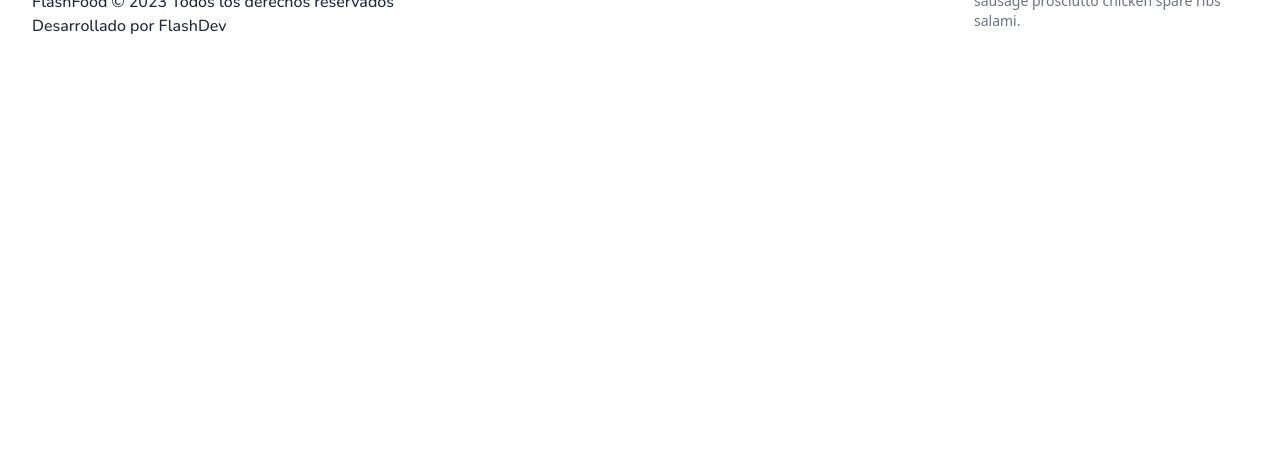
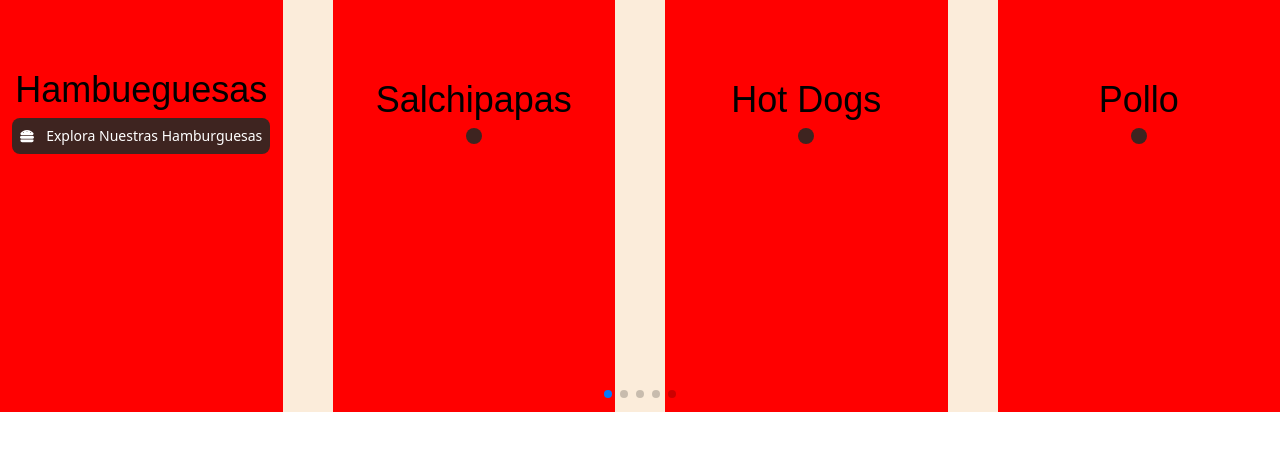
Before and after one commit to Dann-13/Paginas_ventas_Eve, a React (Vite) app in the folder client/: page / in a window 1280 px wide. Shown: the part 921-1375 px from the top of the page. Before the commit the page ends 991 px from the top, so only its background shows below. Built offline with nearby package versions, Linux system fonts and the light colour scheme; no server answers; a web font is replaced by a local one.

Commit message:
Sliders para categorias

```diff
--- a/client/package.json
+++ b/client/package.json
@@ -19,7 +19,8 @@
     "react-icons": "^4.12.0",
     "react-router-dom": "^6.15.0",
     "react-slick": "^0.29.0",
-    "slick-carousel": "^1.8.1"
+    "slick-carousel": "^1.8.1",
+    "swiper": "^11.0.5"
   },
   "devDependencies": {
     "@types/react": "^18.2.15",
--- /dev/null
+++ b/client/src/components/sections/ServicesSlider.jsx
@@ -0,0 +1,105 @@
+import React, { useRef, useState } from 'react';
+// Import Swiper React components
+import { Swiper, SwiperSlide } from 'swiper/react';
+import { FaHamburger, FaHotdog, FaPizzaSlice, FaDrumstickBite, FaBacon, FaCheese, FaGlassWhiskey } from "react-icons/fa";
+
+
+// Import Swiper styles
+import 'swiper/css';
+import 'swiper/css/pagination';
+
+import '../../index.css'
+// import required modules
+import { Pagination } from 'swiper/modules';
+import { Link } from 'react-router-dom';
+const serviceData = [
+    {
+        title: 'Hambueguesas',
+        icon: <FaHamburger />,
+        button: <Link to='/'>
+            Explora Nuestras Hamburguesas
+        </Link>
+
+    },
+    {
+        title: 'Salchipapas',
+        button: <Link to='/'></Link>
+    },
+    {
+        title: 'Hot Dogs',
+        button: <Link to='/'></Link>
+    },
+    {
+        title: 'Pollo',
+        button: <Link to='/'></Link>
+    },
+    {
+        title: 'Tacos Y Burritos',
+        button: <Link to='/'></Link>
+    },
+    {
+        title: 'Sandwiches',
+        button: <Link to='/'></Link>
+    },
+    {
+        title: 'Hambueguesas',
+        button: <Link to='/'></Link>
+    },
+    {
+        title: 'Bebidas',
+        button: <Link to='/'></Link>
+    },
+]
+export default function App() {
+    return (
+        <>
+            <Swiper
+                slidesPerView={1}
+                spaceBetween={10}
+                pagination={{
+                    clickable: true,
+                }}
+                mousewheel={
+                    {
+                        forceToAxis:true
+                    }
+                }
+                breakpoints={{
+                    '@0.00': {
+                        slidesPerView: 1,
+                        spaceBetween: 10,
+                    },
+                    '@0.75': {
+                        slidesPerView: 2,
+                        spaceBetween: 20,
+                    },
+                    '@1.00': {
+                        slidesPerView: 3,
+                        spaceBetween: 40,
+                    },
+                    '@1.50': {
+                        slidesPerView: 4,
+                        spaceBetween: 50,
+                    },
+                }}
+                modules={[Pagination]}
+                className="mySwiper"
+            >
+                {
+                    serviceData.map((item, index) => {
+                        return (
+                            <SwiperSlide key={index}>
+                                <p className='font-veneer text-4xl'>{item.title}</p>
+                                <div className='flex gap-3 justify-center items-center rounded-lg bg-brownPrimary text-white text-sm p-2 mt-2'>
+                                    {item.icon}
+                                    {item.button}
+                                </div>
+                            </SwiperSlide>
+                        )
+                    })
+                }
+
+            </Swiper>
+        </>
+    );
+}
--- a/client/src/index.css
+++ b/client/src/index.css
@@ -25,3 +25,28 @@
     right: 0;
     display: none !important;
 }
+
+.swiper {
+  width: 100%;
+  height: 100%;
+}
+
+.swiper-slide {
+  text-align: center;
+  font-size: 18px;
+  background: red;
+
+  /* Center slide text vertically */
+  display: flex;
+  flex-direction: column;
+  justify-content: center;
+  align-items: center;
+  height: 600px;
+}
+
+.swiper-slide img {
+  display: block;
+  width: 100%;
+  height: 100%;
+  object-fit: cover;
+}
--- a/client/src/pages/HomePage.jsx
+++ b/client/src/pages/HomePage.jsx
@@ -3,6 +3,7 @@ import ProductCard from '../components/ProductCard'
 import CarouselSlides from '../components/navigation/CarouselSlides'
 import { useProduct } from '../context/productContext'
 import ProductHeader from '../components/sections/ProductHeader';
+import ServicesSlider from '../components/sections/ServicesSlider';
 function HomePage() {
   const { getProducts, products } = useProduct();
   const [dataLoaded, setDataLoaded] = useState(false);
@@ -32,7 +33,7 @@ function HomePage() {
         ))}
       </div>
       <ProductHeader title={"¡Revisa Nuesto Menu!"} />
-
+      <ServicesSlider />
 
     </div>
   )
```
Also changed, not shown: 1 other file (tests, documents, lock files or other folders).
